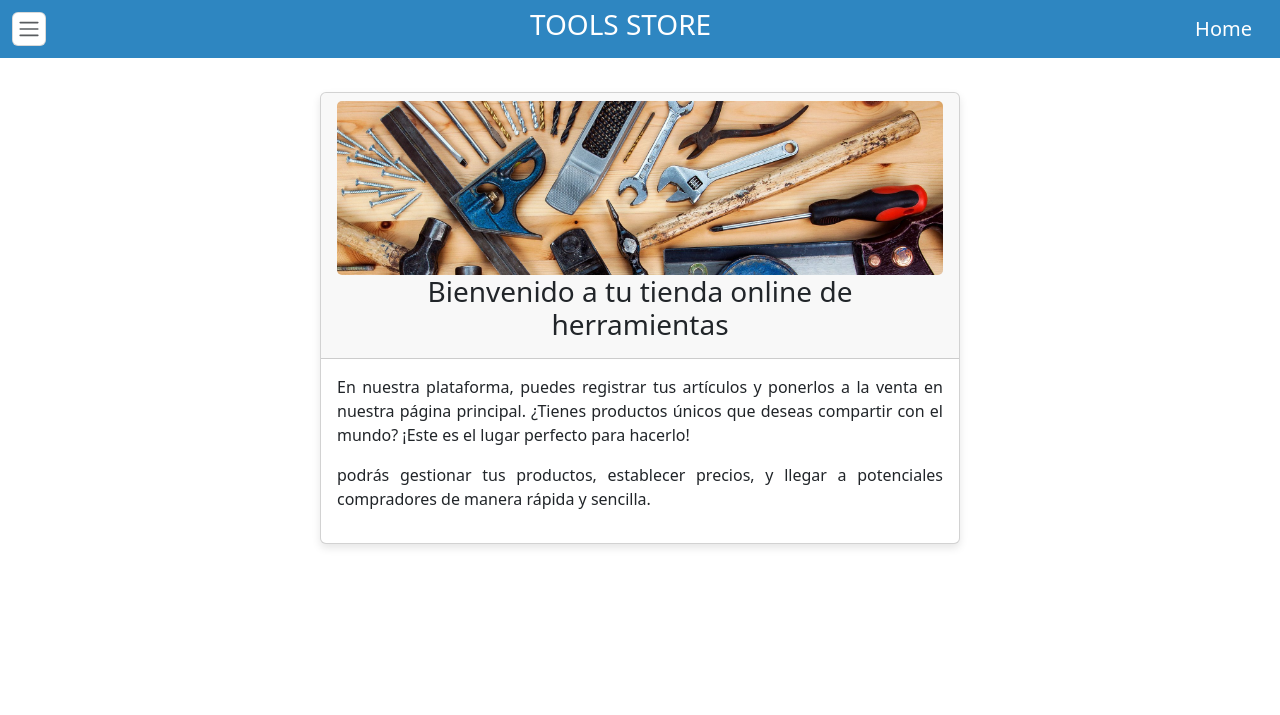
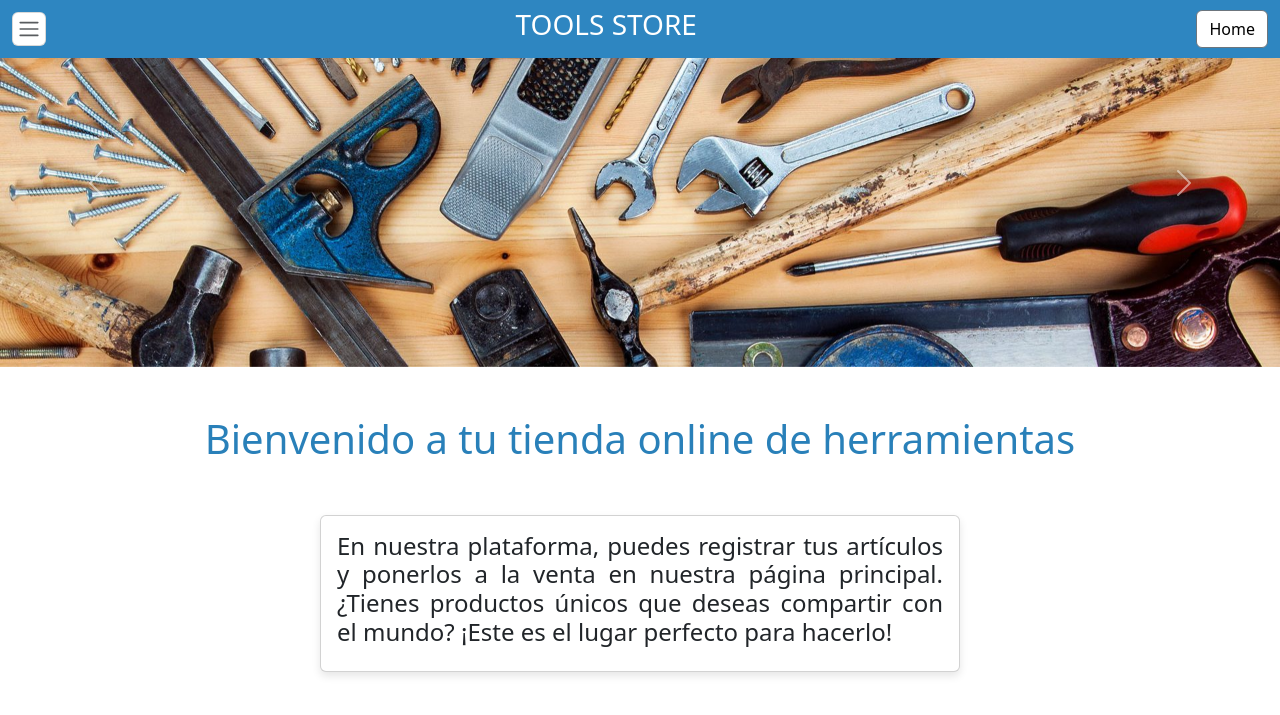
Before and after one commit to CrissMGO/proyecto_php, a PHP site: page /welcome.php in a window 1280 px wide. Shown: the top 715 px of the page. Run offline with PHP 8.4, Linux system fonts and the light colour scheme; the visitor is signed in with stand-in values (Sample User, id 1); data that the repository does not hold is empty.

Commit message:
ultimos cambios

```diff
--- a/view/admin_artic/welcome.php
+++ b/view/admin_artic/welcome.php
@@ -32,34 +32,60 @@ if (!isset($correo)) {
 
 </head>
 
+<style>
+  .carousel-image {
+    max-height: 400px;
+    /* Ajusta la altura máxima según tus necesidades */
+    object-fit: cover;
+    /* Ajusta la forma en que la imagen se adapta al contenedor */
+  }
+</style>
 
 <body>
   <?php
   include '../components/navbar.php';
 
   ?>
-
-    <br><br><br>
-
-    <div class="card w-50">
-          <div class="card-header">
-            <img src="../../assets/img/herramientas.jpg" alt="Tu Tienda Online" class="card-img">
-            <h3>Bienvenido a tu tienda online de herramientas</h3>
+  <div id="carouselExampleInterval" class="carousel slide" data-bs-ride="carousel">
+    <div class="carousel-inner">
+      <div class="carousel-item active" data-bs-interval="10000">
+        <img src="../../assets/img/herramientas.jpg" class="d-block w-100 carousel-image" alt="...">
       </div>
-          <div class="card-body">
-
-            <p>
-              En nuestra plataforma, puedes registrar tus artículos y ponerlos a la venta en nuestra página principal.
-              ¿Tienes productos únicos que deseas compartir con el mundo? ¡Este es el lugar perfecto para hacerlo!
-            </p>
-            <p>
-              podrás gestionar tus productos, establecer precios, y llegar a potenciales
-              compradores de manera rápida y sencilla.
-            </p>
+      <div class="carousel-item" data-bs-interval="2000">
+        <img src="../../assets/img/fondouno.jpg" class="d-block w-100 carousel-image" alt="...">
       </div>
+      <div class="carousel-item">
+        <img src="../../assets/img/segunda2.jpg" class="d-block w-100 carousel-image" alt="...">
+      </div>
+    </div>
+    <button class="carousel-control-prev" type="button" data-bs-target="#carouselExampleInterval" data-bs-slide="prev">
+      <span class="carousel-control-prev-icon" aria-hidden="true"></span>
+      <span class="visually-hidden">Previous</span>
+    </button>
+    <button class="carousel-control-next" type="button" data-bs-target="#carouselExampleInterval" data-bs-slide="next">
+      <span class="carousel-control-next-icon" aria-hidden="true"></span>
+      <span class="visually-hidden">Next</span>
+    </button>
   </div>
 
 
+  <br><br>
+  <center>
+    <h1 style="color: #2980B9;">Bienvenido a tu tienda online de herramientas</h1>
+  </center>
+  <br>
+
+  <div class="card w-50">
+    <div class="card-body">
+
+      <h4>
+        En nuestra plataforma, puedes registrar tus artículos y ponerlos a la venta en nuestra página principal.
+        ¿Tienes productos únicos que deseas compartir con el mundo? ¡Este es el lugar perfecto para hacerlo!
+      </h4>
+
+    </div>
+  </div>
+<br><br>
 
 
 
--- a/view/components/navbar.php
+++ b/view/components/navbar.php
@@ -5,7 +5,7 @@
             <span class="navbar-toggler-icon" style="font-size: 16px;"></span>
         </button>
         <h3 class="h3 a">TOOLS STORE</h3>
-        <a class="navbar-brand a" href="../../view/admin_artic/welcome.php">Home</a>
+        <a href="../../view/admin_artic/welcome.php" style="margin-left:30px; background-color:white; color:black!important;" class="btn btn-secondary " role="button" aria-disabled="true">Home</a>
 
 
         <div class="offcanvas offcanvas-start " style="background-color: #2E86C1;  width: 300px; " tabindex="-1" id="offcanvasDarkNavbar" aria-labelledby="offcanvasDarkNavbarLabel">
--- a/view/user_artic/principalUser.php
+++ b/view/user_artic/principalUser.php
@@ -30,7 +30,7 @@ require '../../controller/Articulos.php';
 
         <div class="encabezado-img">
             <h1>TOOLS STORE</h1>
-            <p>Descubre las herramientas perfectas para potenciar tu trabajo</p>
+
         </div>
 
         <br>
@@ -42,6 +42,7 @@ require '../../controller/Articulos.php';
         <h2>
             <center>NUESTROS PRODUCTOS</center>
         </h2>
+
         <br>
 
 
```
Also changed, not shown: assets/css/styleUser.css (+22 -2 lines), assets/img/1702429018_herramientas (1).jpg (added), assets/img/fondouno.jpg (added), assets/img/segunda2.jpg (added), 1 other file. Lines whose indentation alone changed are shown as unchanged.
